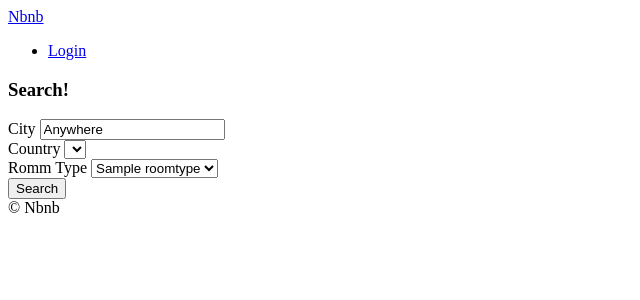
After one commit to shinjjune/TIL2, a Django app: page /rooms/search/ in a window 1280 px wide. The commit adds this page. Shown: the top 300 px of the page, without its empty margins (0-640 px from the left). Run offline with Django 3.2, Linux system fonts and the light colour scheme; tables that the repository leaves empty hold one stand-in row (values such as "Sample post"); lists and menus that the app fills with data are empty; parts of the project's set-up code (start-up, migrations or seed data) failed here and were passed over.

Commit message:
Search View

```diff
--- a/airabnb-clone/rooms/urls.py
+++ b/airabnb-clone/rooms/urls.py
@@ -3,4 +3,7 @@ from . import views
 
 app_name = "rooms"
 
-urlpatterns = [path("<int:pk>", views.RoomDetail.as_view(), name="detail")]
+urlpatterns = [
+    path("<int:pk>", views.RoomDetail.as_view(), name="detail"),
+    path("search/", views.search, name="search"),
+]
--- a/airabnb-clone/rooms/views.py
+++ b/airabnb-clone/rooms/views.py
@@ -1,5 +1,6 @@
-from django.utils import timezone
-from django.http import Http404
+# from django.utils import timezone
+# from django.http import Http404
+from django_countries import countries
 from django.shortcuts import render
 from django.views.generic import ListView, DetailView
 from . import models
@@ -35,3 +36,14 @@ class RoomDetail(DetailView):
     """ RoomDetail Definition """
 
     model = models.Room
+
+
+def search(request):
+    city = request.GET.get("city", "Anywhere")
+    city = str.capitalize(city)
+    room_types = models.RoomType.objects.all()
+    return render(
+        request,
+        "rooms/search.html",
+        {"city": city, "countries": countries, "room_types": room_types},
+    )
--- a/airabnb-clone/templates/404.html
+++ b/airabnb-clone/templates/404.html
@@ -1,4 +1,8 @@
 {% extends 'base.html' %}
+{% block page_title %}
+    Not Found
+{% endblock page_title %}
+
 
 {% block content %}
 
--- a/airabnb-clone/templates/base.html
+++ b/airabnb-clone/templates/base.html
@@ -4,17 +4,24 @@
   <meta charset="UTF-8">
   <meta name="viewport" content="width=device-width, initial-scale=1.0">
   <meta http-equiv="X-UA-Compatible" content="ie=edge">
-  <title>{% block page_name %}
-    {%endblock page_name %} | Nbnb
+  <title>{% block page_title %}
+    {%endblock page_title %} | Nbnb
   </title>
 </head>
 <body>
+  <header>
+    {% include "partials/nav.html"%}
+    {% block search-bar %}
+      <form method="get" action="{% url "rooms:search" %}">
+          <input  name="city" placeholder="Search by City" />
+      </form>
+    {% endblock search-bar %}
 
-    {% include "partials/header.html"%}
+  </header>
 
-    {% block content %}{% endblock %}
+  {% block content %}{% endblock %}
 
-    {% include "partials/footer.html"%}
+  {% include "partials/footer.html"%}
 
 </body>
 </html>
--- a/airabnb-clone/templates/partials/header.html
+++ /dev/null
@@ -1,6 +0,0 @@
-<header>
-        <a href="{% url "core:home" %}">Nbnb</a>
-        <ul>
-            <li><a href="#">Login</a></li>
-        </ul>
-    </header>
--- /dev/null
+++ b/airabnb-clone/templates/partials/nav.html
@@ -0,0 +1,4 @@
+<a href="{% url "core:home" %}">Nbnb</a>
+    <ul>
+        <li><a href="#">Login</a></li>
+    </ul>
--- a/airabnb-clone/templates/rooms/room_list.html
+++ b/airabnb-clone/templates/rooms/room_list.html
@@ -1,8 +1,8 @@
 {% extends 'base.html' %}
 
-{% block page_name %}
+{% block page_title %}
      Home
-{% endblock page_name %}
+{% endblock page_title %}
 
 {% block content %}
 
--- /dev/null
+++ b/airabnb-clone/templates/rooms/search.html
@@ -0,0 +1,41 @@
+{% extends 'base.html' %}
+
+{% block page_title %}
+    Search
+{% endblock page_title %}
+
+{% block content %}
+
+{% block search-bar %}
+{% endblock search-bar %}
+
+    <h3>Search!</h3>
+
+    <form method="get" action="{% url "rooms:search" %}">
+        <div>
+            <label for ="city">City</label>
+            <input value="{{city}}" id="city" name="city" placeholder="Search by City" />
+        </div>
+
+        <div>
+            <label for = "country">Country</label>
+            <select id="country" name="country">
+                {% for country in countries %}
+                    <option value="{{country.code}}" >{{country.name}}</option>
+                {% endfor %}
+            </select>
+        </div>
+
+        <div>
+            <label for = "room_type">Romm Type</label>
+            <select id="room_type" name="room_type">
+                {% for room_type in room_types %}
+                    <option value="{{room_type.id}}" >{{room_type.name}}</option>
+                {% endfor %}
+            </select>
+        </div>
+        <button>Search</button>
+
+    </form>
+
+{% endblock content %}
```
Also changed, not shown: airabnb-clone/templates/rooms/room_detail.html (+4 -4 lines).
